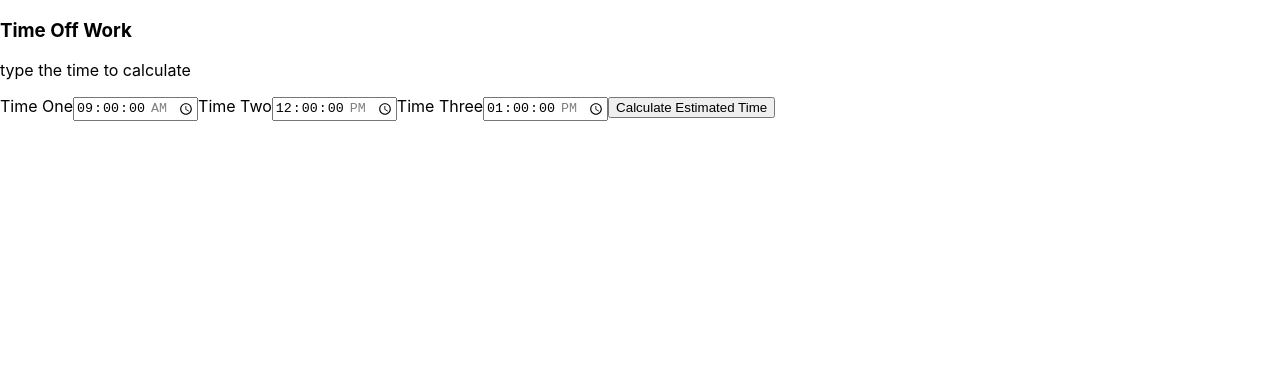
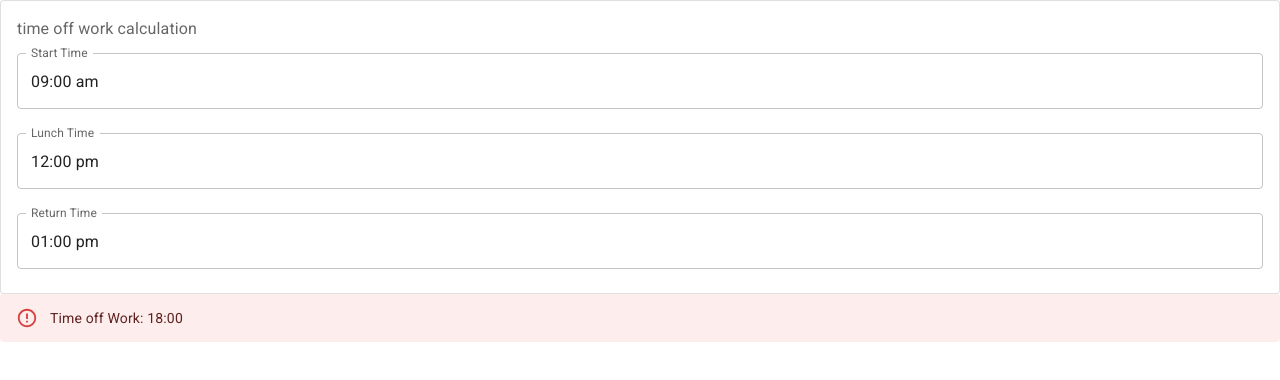
Before and after one commit to Paulinholeo/nextjs-time-off-work_-mongo, a Next.js app: page / in a window 1280 px wide. Shown: the top 380 px of the page. Built offline with nearby package versions, Linux system fonts and the light colour scheme.

Commit message:
:art: : redesign

```diff
--- a/package.json
+++ b/package.json
@@ -1,6 +1,6 @@
 {
   "name": "time-off-work",
-    "version": "0.1.0",
+  "version": "1.0.0",
   "private": true,
   "scripts": {
     "dev": "next dev",
@@ -14,6 +14,8 @@
     "@mui/icons-material": "^5.6.2",
     "@mui/material": "^5.7.0",
     "@mui/styled-engine-sc": "^5.7.0",
+    "@mui/x-date-pickers": "^5.0.0-alpha.3",
+    "date-fns": "^2.28.0",
     "moment": "^2.29.1",
     "next": "12.1.4",
     "react": "18.0.0",
--- a/src/components/Button.tsx
+++ /dev/null
@@ -1,15 +0,0 @@
-interface Props {
-    type: 'button' | 'submit' | 'reset' | undefined;
-    className?: string;
-    children?: React.ReactNode;
-    onClick?: () => void;
-}
-export default function Button({ type, className, children, onClick }: Props) {
-    return (
-        <>
-            <button type={type} className={className} onClick={onClick}>
-                {children}
-            </button>
-        </>
-    );
-}
--- a/src/components/Form.tsx
+++ b/src/components/Form.tsx
@@ -1,87 +1,111 @@
+import Alert from '@mui/material/Alert';
+import Card from '@mui/material/Card';
+import CardContent from '@mui/material/CardContent';
+import Stack from '@mui/material/Stack';
+import TextField from '@mui/material/TextField';
+import Typography from '@mui/material/Typography';
+import { AdapterDateFns } from '@mui/x-date-pickers/AdapterDateFns';
+import { LocalizationProvider } from '@mui/x-date-pickers/LocalizationProvider';
+import { TimePicker } from '@mui/x-date-pickers/TimePicker';
 import moment from 'moment';
-import React, { useState } from 'react';
-import { Time } from '../time';
-import Button from './Button';
-import InputTime from './InputTime';
+import React, { useEffect, useState } from 'react';
 
-interface Props {
-    setTime: React.Dispatch<React.SetStateAction<Time>>;
-}
+export default function Form() {
+  const d1 = new Date();
+  d1.setHours(9, 0, 0, 0);
 
-export default function Form({ setTime }: Props) {
-    const [timeOne, setTimeOne] = useState('09:00');
-    const [timeTwo, setTimeTwo] = useState('12:00');
-    const [timeThree, setTimeThree] = useState('13:00');
+  const d2 = new Date();
+  d2.setHours(12, 0, 0, 0);
 
-    function calculateEstimatedTime(event: React.FormEvent<HTMLFormElement>) {
-        event.preventDefault();
+  const d3 = new Date();
+  d3.setHours(13, 0, 0, 0);
 
-        // hours worked
-        const time1 = moment.duration(timeOne);
-        const time2 = moment.duration(timeTwo);
-        const hoursWorked = time2.subtract(time1);
+  const [startTime, setStartTime] = useState<Date | null>(d1);
+  const [lunchTime, setLunchTime] = useState<Date | null>(d2);
+  const [returnTime, setReturnTime] = useState<Date | null>(d3);
+  const [timeOff, setTimeOff] = useState('18:00');
+
+  useEffect(() => {
+    calculate();
+  });
+
+  function calculate() {
+    // worked hour
+    const startTimeDuration: moment.Duration = moment.duration(
+      moment(startTime).format('HH:mm')
+    );
+
+    const lunchTimetDuration: moment.Duration = moment.duration(
+      moment(lunchTime).format('HH:mm')
+    );
+
+    const workedHours = lunchTimetDuration.subtract(startTimeDuration);
 
     // remaining hours
     const hoursPerDay = moment.duration('08:00');
-        const remainingHours = hoursPerDay.subtract(hoursWorked);
+    const remainingHours = hoursPerDay.subtract(workedHours);
 
     // time off work
-        const time3 = moment.duration(timeThree);
-        const timeOffWork = time3.add(remainingHours);
+    const returnTimeDuration: moment.Duration = moment.duration(
+      moment(returnTime).format('HH:mm')
+    );
 
-        setTime(() => ({
-            timeOffWork: `
-                ${String(timeOffWork.hours()).padStart(2, '0')} :
-                ${String(timeOffWork.minutes()).padStart(2, '0')}`,
-            disabled: true,
-        }));
+    const timeOffWork = returnTimeDuration.add(remainingHours);
+
+    setTimeOff(
+      () =>
+        `${String(timeOffWork.hours()).padStart(2, '0')}:${String(
+          timeOffWork.minutes()
+        ).padStart(2, '0')}`
+    );
   }
 
   return (
-        <div>
-            <form onSubmit={calculateEstimatedTime}>
-                <InputTime
-                    id="timeOne"
-                    type="time"
-                    step="1"
-                    name="timeOne"
-                    min="09:00"
-                    max="10:00"
-                    value={timeOne}
-                    required
-                    text="Time One"
-                    onChange={setTimeOne}
+    <>
+      <Card variant="outlined">
+        <CardContent>
+          {/* <Typography variant="h5" component="div">
+            Time off Work
+          </Typography> */}
+          <Typography sx={{ mb: 1.5 }} color="text.secondary">
+            time off work calculation
+          </Typography>
+          <LocalizationProvider dateAdapter={AdapterDateFns}>
+            <Stack spacing={3}>
+              <TimePicker
+                label="Start Time"
+                value={startTime}
+                onChange={(newValue) => {
+                  setStartTime(newValue);
+                  calculate();
+                }}
+                renderInput={(params) => <TextField {...params} />}
               />
 
-                <InputTime
-                    id="timeTwo"
-                    type="time"
-                    step="1"
-                    name="timeTwo"
-                    min="12:00"
-                    max="13:00"
-                    value={timeTwo}
-                    required
-                    text="Time Two"
-                    className="mt-1 focus:ring-indigo-500 focus:border-indigo-500 block w-full shadow-sm sm:text-sm border-gray-300 rounded-md"
-                    onChange={setTimeTwo}
+              <TimePicker
+                label="Lunch Time"
+                value={lunchTime}
+                onChange={(newValue) => {
+                  setLunchTime(newValue);
+                  calculate();
+                }}
+                renderInput={(params) => <TextField {...params} />}
               />
 
-                <InputTime
-                    id="timeThree"
-                    type="time"
-                    step="1"
-                    name="timeThree"
-                    min="13:00"
-                    max="15:00"
-                    value={timeThree}
-                    required
-                    text="Time Three"
-                    onChange={setTimeThree}
+              <TimePicker
+                label="Return Time "
+                value={returnTime}
+                onChange={(newValue) => {
+                  setReturnTime(newValue);
+                  calculate();
+                }}
+                renderInput={(params) => <TextField {...params} />}
               />
-
-                <Button type="submit">Calculate Estimated Time</Button>
-            </form>
-        </div>
+            </Stack>
+          </LocalizationProvider>
+        </CardContent>
+      </Card>
+      <Alert severity="error">Time off Work: {timeOff}</Alert>
+    </>
   );
 }
--- a/src/components/InputTime.tsx
+++ /dev/null
@@ -1,46 +0,0 @@
-interface Props {
-    id: string;
-    text: string;
-    type: string;
-    step: string;
-    name: string;
-    min?: string;
-    max?: string;
-    value: string;
-    required: boolean;
-    className?: string;
-    onChange?: (value: any) => void;
-}
-export default function InputTime({
-    id,
-    text,
-    type,
-    step,
-    name,
-    min,
-    max,
-    value,
-    required,
-    className,
-    onChange,
-}: Props) {
-    return (
-        <>
-            <label htmlFor={id} className="text-gray-700">
-                {text}
-            </label>
-            <input
-                id={id}
-                type={type}
-                step={step}
-                name={name}
-                min={min}
-                max={max}
-                value={value}
-                required={required}
-                className={className}
-                onChange={(event) => onChange?.(event.target.value)}
-            />
-        </>
-    );
-}
--- a/src/components/Message.tsx
+++ /dev/null
@@ -1,10 +0,0 @@
-import { Time } from '../time';
-
-interface Props {
-    time: Time | undefined;
-    className?: string;
-}
-
-export default function Message({ time, className }: Props) {
-    return <label className={className}>{time?.timeOffWork}</label>;
-}
--- a/src/pages/index.tsx
+++ b/src/pages/index.tsx
@@ -1,26 +1,8 @@
 import type { NextPage } from 'next';
-import { useState } from 'react';
 import Form from '../components/Form';
-import Message from '../components/Message';
-import { Time } from '../time';
 
 const Home: NextPage = () => {
-    const [time, setTime] = useState<Time>({});
-
-    const divStyle = {
-        display: time.disabled ? 'block' : 'none',
-    };
-
-    return (
-        <>
-            <h3>Time Off Work</h3>
-            <p>type the time to calculate</p>
-
-            <Form setTime={setTime} />
-
-            <Message time={time} className="" />
-        </>
-    );
+  return <Form />;
 };
 
 export default Home;
```
Also changed, not shown: src/time.ts (deleted, +0 -7 lines), 1 other file (tests, documents, lock files or other folders). Lines whose indentation alone changed are shown as unchanged.
